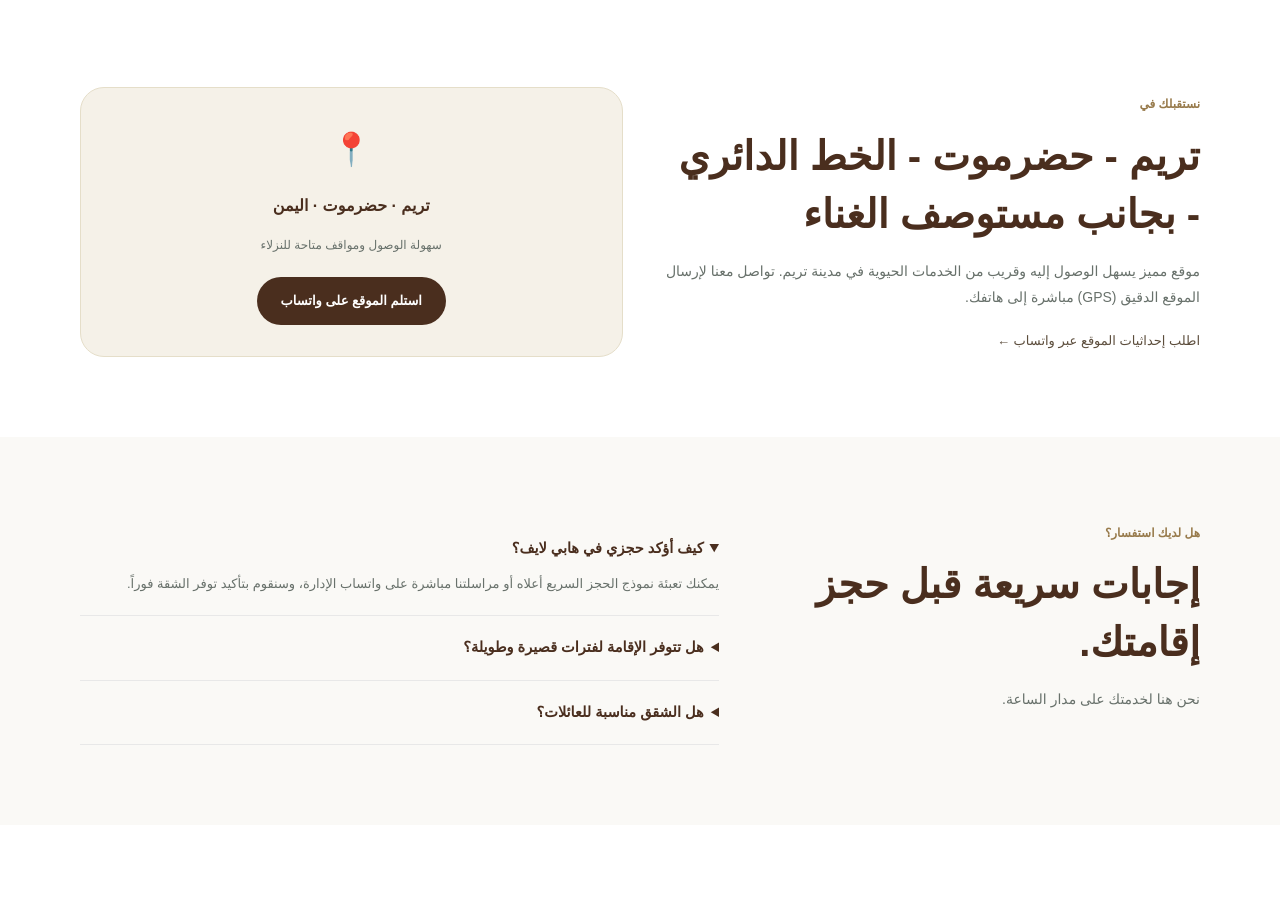
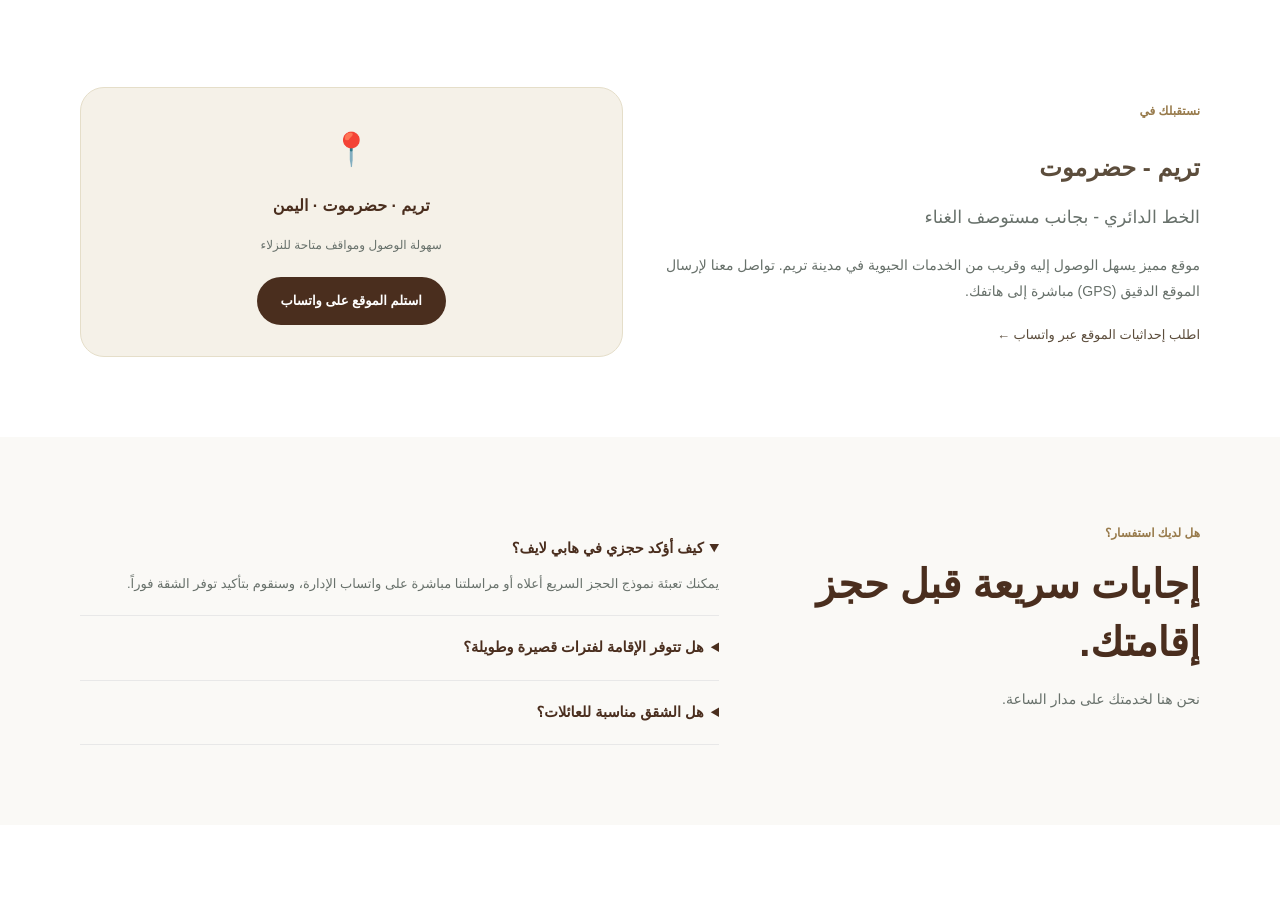
Before and after one commit to algmal214-sudo/HappyLife-Landing-Page, a plain HTML site: page index.html in a window 1280 px wide. Shown: the part 2880-3783 px from the top of the page. Drawn offline with Linux system fonts and the light colour scheme; a web font is replaced by a local one.

Commit message:
Update index.html

```diff
--- a/index.html
+++ b/index.html
@@ -334,7 +334,10 @@ section.pad{padding:80px 0}
     <div class="container location">
       <div>
         <span class="kicker">نستقبلك في</span>
-        <h2>تريم - حضرموت - الخط الدائري - بجانب مستوصف الغناء</h2>
+        <h2><h1>تريم - حضرموت</h1>
+<p style="font-size: 1.1rem; color: var(--muted); margin-top: -10px;">
+  الخط الدائري - بجانب مستوصف الغناء
+</p></h2>
         <p>موقع مميز يسهل الوصول إليه وقريب من الخدمات الحيوية في مدينة تريم. تواصل معنا لإرسال الموقع الدقيق (GPS) مباشرة إلى هاتفك.</p>
         <a class="textlink wa-direct" href="#">اطلب إحداثيات الموقع عبر واتساب ←</a>
       </div>
```
